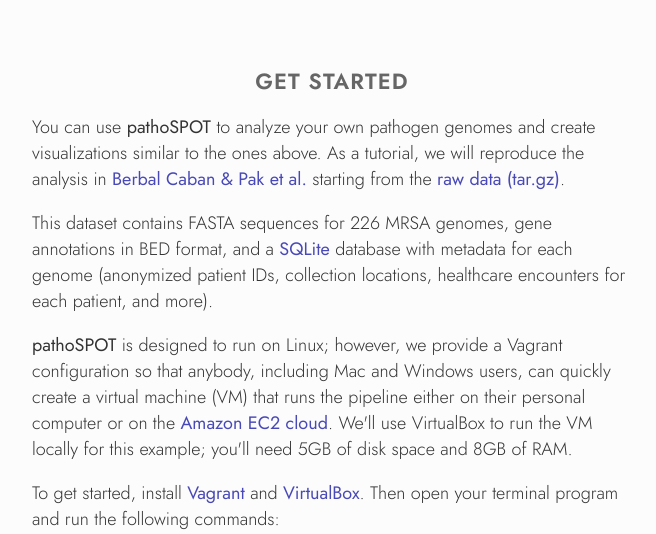
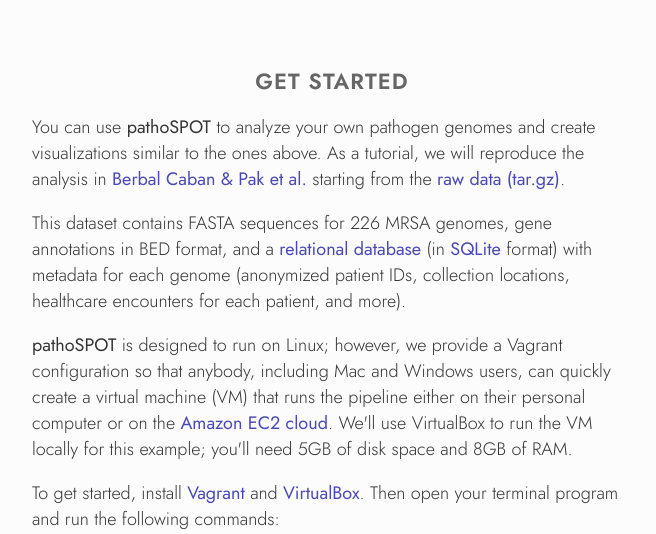
Before and after one commit to powerpak/pathospot-visualize, a PHP site: page / in a window 1280 px wide. Shown: the part 1788-2322 px from the top of the page, without its empty margins (308-964 px from the left). Run offline with PHP 8.4, Linux system fonts and the light colour scheme; some libraries are stand-ins or nearby versions.

Commit message:
add link to database docs

```diff
--- a/index.php
+++ b/index.php
@@ -127,7 +127,7 @@
         You can use <span class="regular">pathoSPOT</span> to analyze your own pathogen genomes and create visualizations similar to the ones above. As a tutorial, we will reproduce the analysis in <a target="_blank" href="https://www.medrxiv.org/content/10.1101/2020.05.11.20098103v1">Berbal Caban &amp; Pak et al.</a> starting from the <a href="https://pathospot.org/data/mrsa.tar.gz">raw data (tar.gz)</a>.
       </p>
       <p>
-        This dataset contains FASTA sequences for 226 MRSA genomes, gene annotations in BED format, and a <a href="https://www.sqlite.org/index.html">SQLite</a> database with metadata for each genome (anonymized patient IDs, collection locations, healthcare encounters for each patient, and more).
+        This dataset contains FASTA sequences for 226 MRSA genomes, gene annotations in BED format, and a <a href="https://github.com/powerpak/pathospot-compare/blob/master/README-database.md">relational database</a> (in <a href="https://www.sqlite.org/">SQLite</a> format) with metadata for each genome (anonymized patient IDs, collection locations, healthcare encounters for each patient, and more).
       </p>
       <p>
         <span class="regular">pathoSPOT</span> is designed to run on Linux; however, we provide a Vagrant configuration so that anybody, including Mac and Windows users, can quickly create a virtual machine (VM) that runs the pipeline either on their personal computer or on the <a href="https://github.com/powerpak/pathospot-compare/blob/master/README-vagrant-aws.md">Amazon EC2 cloud</a>. We'll use VirtualBox to run the VM locally for this example; you'll need 5GB of disk space and 8GB of RAM.
```
